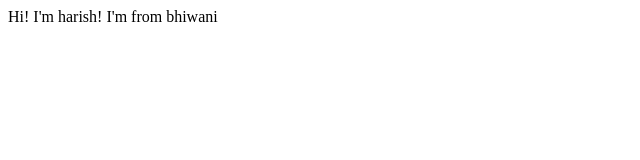
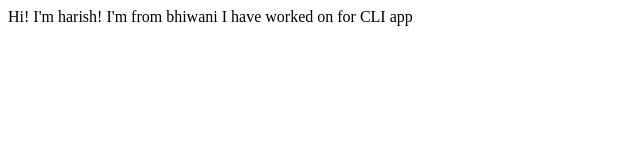
Before and after one commit to harishtanwar1811/harishtanwar-site, a plain HTML site: page index.html in a window 1280 px wide. Shown: the whole page, without its empty margins (0-640 px from the left). Drawn offline with Linux system fonts and the light colour scheme.

Commit message:
update project details

```diff
--- a/index.html
+++ b/index.html
@@ -8,5 +8,7 @@
 <body>
     Hi! I'm harish!
     I'm from bhiwani
+
+    I have worked on for CLI app
 </body>
 </html>
```
